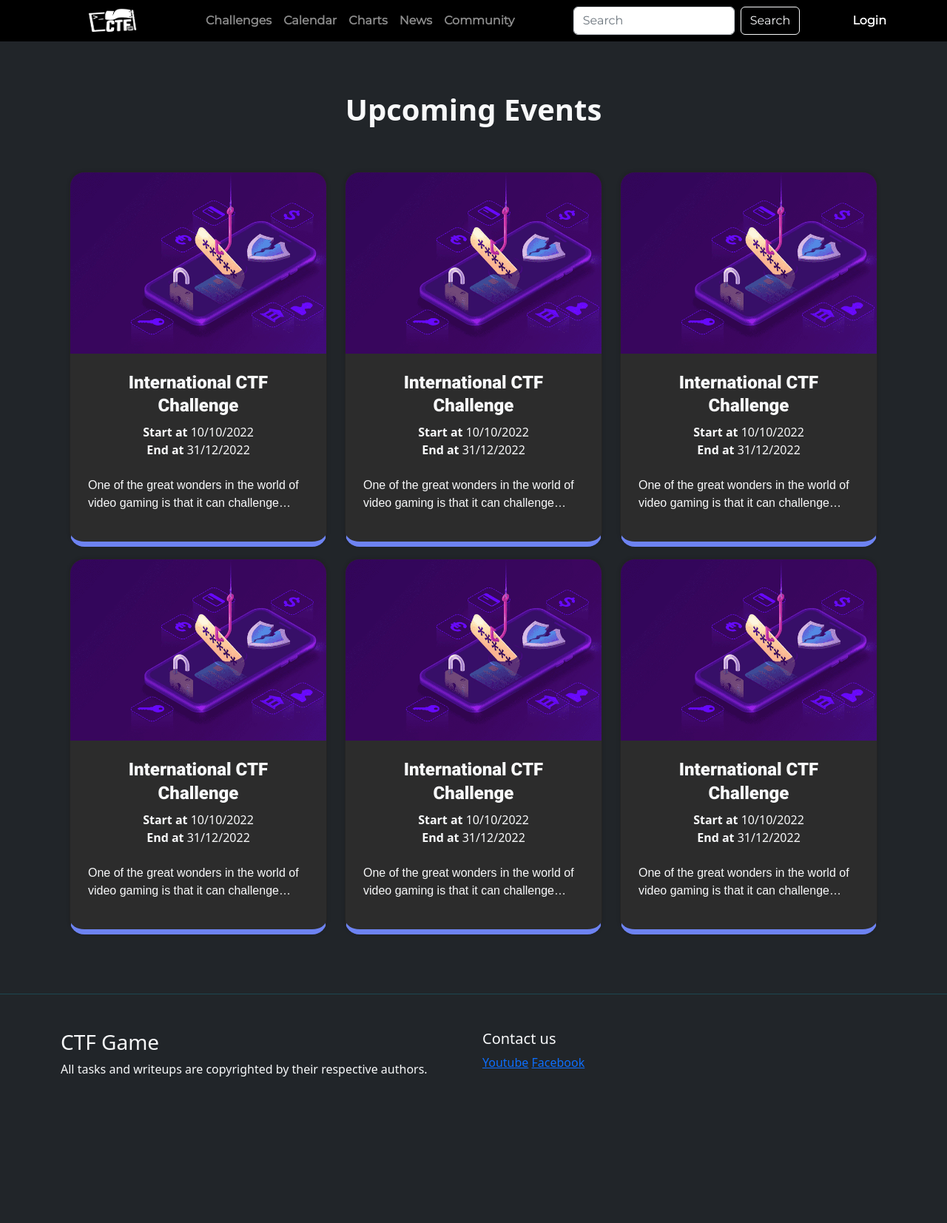
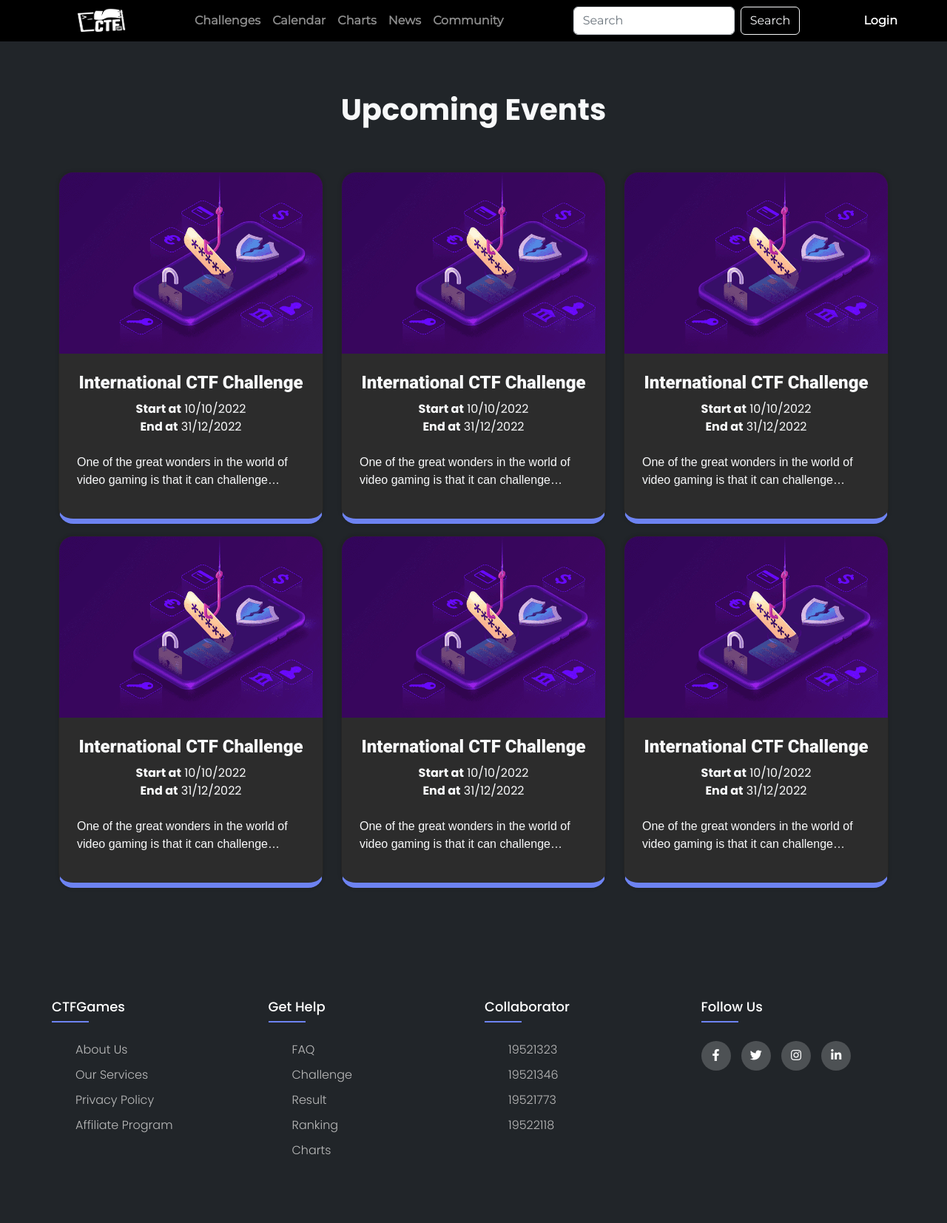
Before and after one commit to meokisama/DjangoCTF, a Django app: page / in a window 1280 px wide. Shown: the whole page at 74% size. Before the commit the page ends 1455 px from the top, so only its background shows below. Run offline with Django 4.2, Linux system fonts and the light colour scheme.

Commit message:
Add footer

```diff
--- /dev/null
+++ b/main/static/main/footer.css
@@ -0,0 +1,94 @@
+@import url('https://fonts.googleapis.com/css2?family=Poppins:wght@300;400;500;600;700&display=swap');
+
+body{
+	line-height: 1.5;
+	font-family: 'Poppins', sans-serif;
+}
+*{
+	margin:0;
+	padding:0;
+	box-sizing: border-box;
+}
+.container{
+	max-width: 1170px;
+	margin:auto;
+}
+.row{
+	display: flex;
+	flex-wrap: wrap;
+}
+ul{
+	list-style: none;
+}
+.footer{
+	background-color: #212529;
+    padding: 70px 0;
+}
+.footer-col{
+   width: 25%;
+   padding: 0 15px;
+}
+.footer-col h4{
+	font-size: 18px;
+	color: #ffffff;
+	text-transform: capitalize;
+	margin-bottom: 35px;
+	font-weight: 500;
+	position: relative;
+}
+.footer-col h4::before{
+	content: '';
+	position: absolute;
+	left:0;
+	bottom: -10px;
+	background-color: #6d83f2;
+	height: 2px;
+	box-sizing: border-box;
+	width: 50px;
+}
+.footer-col ul li:not(:last-child){
+	margin-bottom: 10px;
+}
+.footer-col ul li a{
+	font-size: 16px;
+	text-transform: capitalize;
+	color: #ffffff;
+	text-decoration: none;
+	font-weight: 300;
+	color: #bbbbbb;
+	display: block;
+	transition: all 0.3s ease;
+}
+.footer-col ul li a:hover{
+	color: #ffffff;
+	padding-left: 8px;
+}
+.footer-col .social-links a{
+	display: inline-block;
+	height: 40px;
+	width: 40px;
+	background-color: rgba(255,255,255,0.2);
+	margin:0 10px 10px 0;
+	text-align: center;
+	line-height: 40px;
+	border-radius: 50%;
+	color: #ffffff;
+	transition: all 0.5s ease;
+}
+.footer-col .social-links a:hover{
+	color: #24262b;
+	background-color: #ffffff;
+}
+
+/*responsive*/
+@media(max-width: 767px){
+  .footer-col{
+    width: 50%;
+    margin-bottom: 30px;
+}
+}
+@media(max-width: 574px){
+  .footer-col{
+    width: 100%;
+}
+}
--- a/main/static/main/style.css
+++ b/main/static/main/style.css
@@ -6,11 +6,8 @@
     height: 35px;
 }
 
-.card-img-top#logo {
-    display: flex;
-    margin: auto;
-}
 
+/* Start of event card*/
 .card {
     position: relative;
     display: flex;
@@ -40,10 +37,7 @@
 }
 
 #section-event {
-    /* background-image: url("images/background.png"); */
     background-color: #1c1c1c;
-    background-repeat: no-repeat;
-    background-size: 100%
 }
 
 #upcoming {
@@ -88,7 +82,7 @@
     padding: 24px;
 }
 
-.card-text > * {
+.card-text>* {
     display: block;
 }
 
@@ -108,12 +102,20 @@
     text-overflow: ellipsis;
     text-align: left;
 }
+/* End of event card*/
 
 
 #nav-menu {
     font-family: 'Montserrat', sans-serif;
     font-weight: bold;
 }
+
+
+
+/* Start of Footer */
+
+/* End of Footer */
+
 
 
 
--- a/main/templates/footer.html
+++ b/main/templates/footer.html
@@ -6,39 +6,54 @@
     <meta name="viewport" content="width=device-width, initial-scale=1">
     <title>CTF Game</title>
     {% load static %}
-    <link rel="stylesheet" href="{% static 'main/style.css' %}?{% now " U" %}">
-    <link href="https://cdn.jsdelivr.net/npm/bootstrap@5.2.2/dist/css/bootstrap.min.css" rel="stylesheet"
-        integrity="sha384-Zenh87qX5JnK2Jl0vWa8Ck2rdkQ2Bzep5IDxbcnCeuOxjzrPF/et3URy9Bv1WTRi" crossorigin="anonymous">
+    <link rel="stylesheet" href="{% static 'main/footer.css' %}?{% now " U" %}">
+    <link rel="stylesheet" type="text/css" href="https://cdnjs.cloudflare.com/ajax/libs/font-awesome/5.15.1/css/all.min.css">
 </head>
 
 <body>
-
-    <!-- Contact -->
-    <footer class="text-light p-5 bg-dark border-top border-info" style="--bs-border-opacity: .2;">
+    <footer class="footer">
         <div class="container">
             <div class="row">
-                <div class="col-6">
-                    <h3>CTF Game</h3>
-                    <p>
-                        All tasks and writeups are copyrighted by their respective authors. <br>
-
-                    </p>
+                <div class="footer-col">
+                    <h4>CTFGames</h4>
+                    <ul>
+                        <li><a href="#">about us</a></li>
+                        <li><a href="#">our services</a></li>
+                        <li><a href="#">privacy policy</a></li>
+                        <li><a href="#">affiliate program</a></li>
+                    </ul>
                 </div>
-
-                <div class="col-6">
-                    <h5>Contact us</h5>
-                    <a href="">Youtube</a>
-                    <a href="">Facebook</a>
-
+                <div class="footer-col">
+                    <h4>get help</h4>
+                    <ul>
+                        <li><a href="#">FAQ</a></li>
+                        <li><a href="#">challenge</a></li>
+                        <li><a href="#">result</a></li>
+                        <li><a href="#">ranking</a></li>
+                        <li><a href="#">charts</a></li>
+                    </ul>
+                </div>
+                <div class="footer-col">
+                    <h4>collaborator</h4>
+                    <ul>
+                        <li><a href="#">19521323</a></li>
+                        <li><a href="#">19521346</a></li>
+                        <li><a href="#">19521773</a></li>
+                        <li><a href="#">19522118</a></li>
+                    </ul>
+                </div>
+                <div class="footer-col">
+                    <h4>follow us</h4>
+                    <div class="social-links">
+                        <a href="#"><i class="fab fa-facebook-f"></i></a>
+                        <a href="#"><i class="fab fa-twitter"></i></a>
+                        <a href="#"><i class="fab fa-instagram"></i></a>
+                        <a href="#"><i class="fab fa-linkedin-in"></i></a>
+                    </div>
                 </div>
             </div>
-
         </div>
-    </footer>
-
-    <script src="https://cdn.jsdelivr.net/npm/bootstrap@5.2.2/dist/js/bootstrap.bundle.min.js"
-        integrity="sha384-OERcA2EqjJCMA+/3y+gxIOqMEjwtxJY7qPCqsdltbNJuaOe923+mo//f6V8Qbsw3"
-        crossorigin="anonymous"></script>
+   </footer>
 </body>
 
 </html>
```
